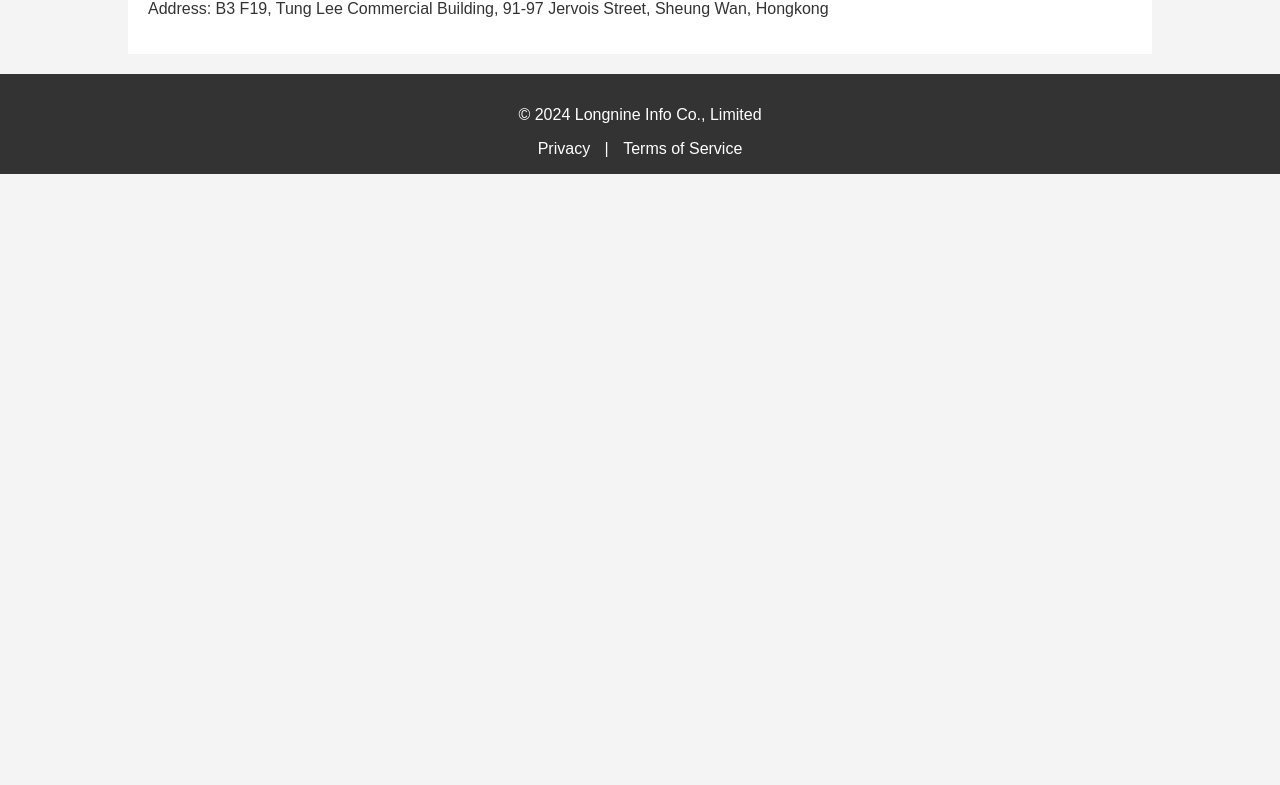
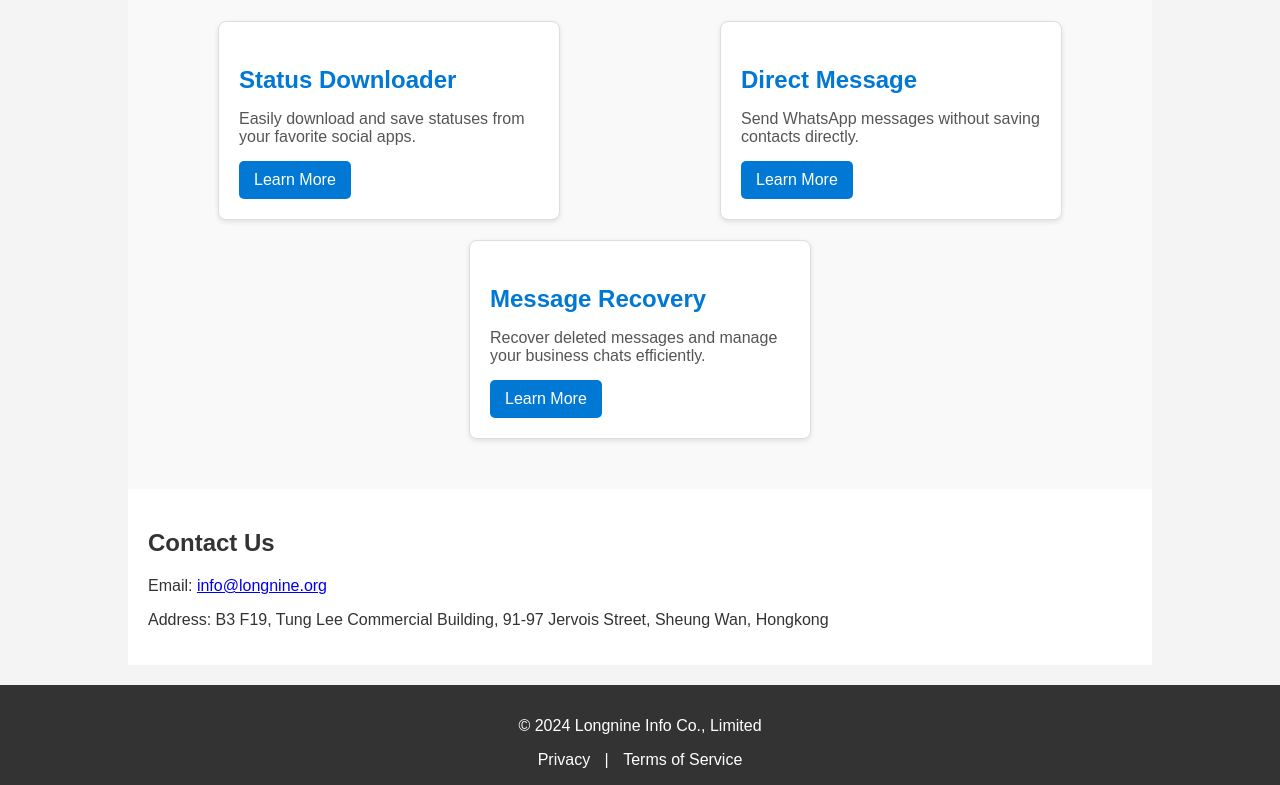
Before and after one commit to longnineAI/longnineai.github.io, a plain HTML site: page index-old.html in a window 1280 px wide. Shown: the part 414-1199 px from the top of the page. Before the commit the page ends 800 px from the top, so only its background shows below. Drawn offline with Linux system fonts and the light colour scheme.

Commit message:
Update index-old.html

```diff
--- a/index-old.html
+++ b/index-old.html
@@ -40,6 +40,63 @@
         footer a:hover {
             text-decoration: underline;
         }
+
+        .product-introduction {
+  text-align: center;
+  padding: 50px 20px;
+  background-color: #f9f9f9;
+}
+
+.product-introduction h2 {
+  font-size: 2em;
+  margin-bottom: 30px;
+  color: #333;
+}
+
+.product-list {
+  display: flex;
+  justify-content: space-around;
+  flex-wrap: wrap;
+  gap: 20px;
+}
+
+.product-item {
+  background: #fff;
+  border: 1px solid #ddd;
+  border-radius: 8px;
+  padding: 20px;
+  max-width: 300px;
+  text-align: left;
+  box-shadow: 0 2px 5px rgba(0, 0, 0, 0.1);
+}
+
+.product-item h3 {
+  font-size: 1.5em;
+  margin-bottom: 10px;
+  color: #0078d4;
+}
+
+.product-item p {
+  font-size: 1em;
+  color: #555;
+  margin-bottom: 15px;
+}
+
+.product-link {
+  display: inline-block;
+  font-size: 1em;
+  color: #fff;
+  background: #0078d4;
+  padding: 10px 15px;
+  text-decoration: none;
+  border-radius: 5px;
+  transition: background-color 0.3s;
+}
+
+.product-link:hover {
+  background: #005bb5;
+}
+
         @media (max-width: 600px) {
             .container {
                 width: 100%;
@@ -58,6 +115,31 @@
             <p>Our vision is to empower mobile applications with AI to improve life experience. We are a passionate team aiming to build great mobile AI products in health, entertainment, productivity areas.</p>
         </section>
 
+        <div class="product-introduction">
+  <h2>Our Products</h2>
+  <div class="product-list">
+    <!-- Product 1 -->
+    <div class="product-item">
+      <h3>Status Downloader</h3>
+      <p>Easily download and save statuses from your favorite social apps.</p>
+      <a href="https://play.google.com/store/apps/details?id=statusdownloader.videodownloader.statussaver.savestatus.downloadstatus" target="_blank" class="product-link">Learn More</a>
+    </div>
+
+    <!-- Product 2 -->
+    <div class="product-item">
+      <h3>Direct Message</h3>
+      <p>Send WhatsApp messages without saving contacts directly.</p>
+      <a href="https://play.google.com/store/apps/details?id=direct.message.directchat.whatschat.wa.message" target="_blank" class="product-link">Learn More</a>
+    </div>
+
+    <!-- Product 3 -->
+    <div class="product-item">
+      <h3>Message Recovery</h3>
+      <p>Recover deleted messages and manage your business chats efficiently.</p>
+      <a href="https://play.google.com/store/apps/details?id=recover.deleted.messages.business.messagerecovery" target="_blank" class="product-link">Learn More</a>
+    </div>
+  </div>
+</div>
         <section id="contact">
             <h2>Contact Us</h2>
             <p>Email: <a href="mailto:info@longnine.org">info@longnine.org</a></p>
```
